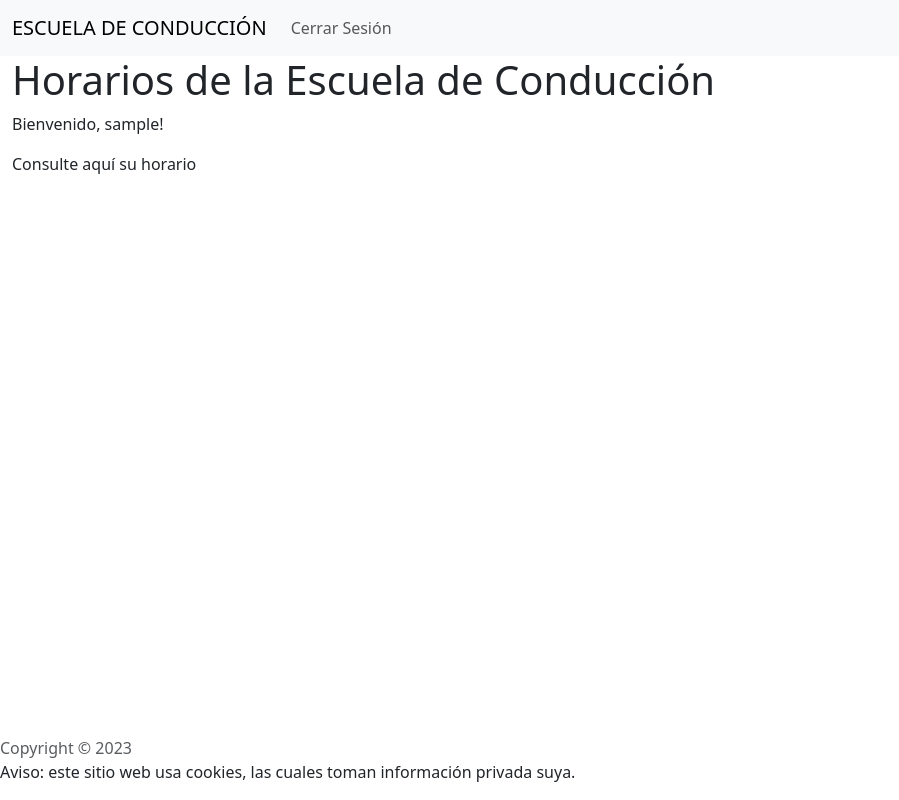
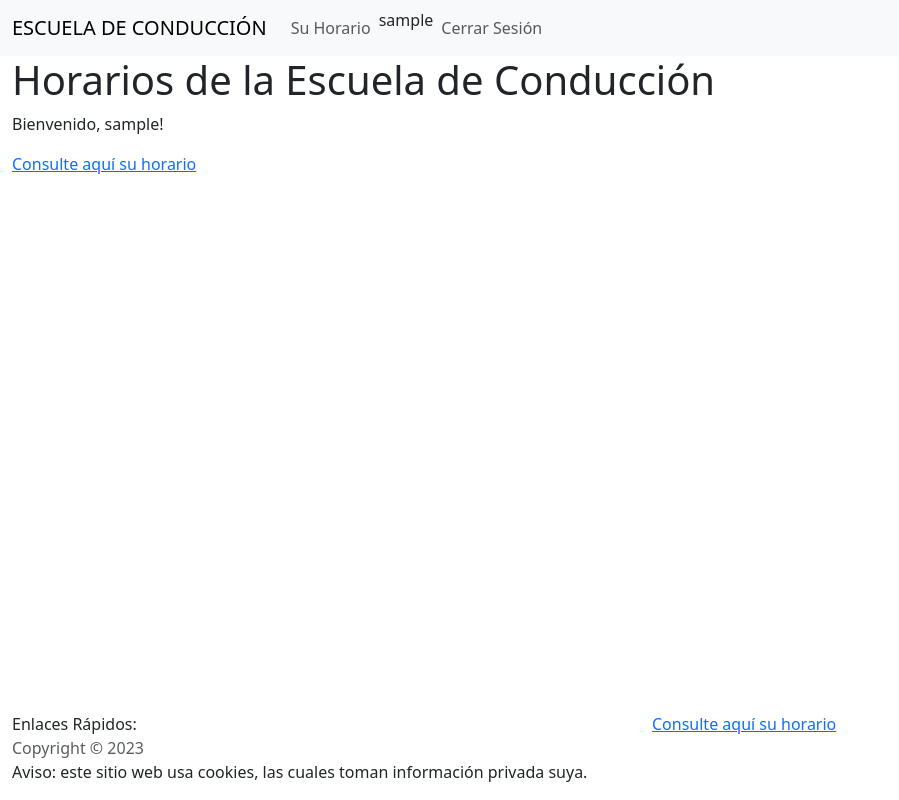
Before and after one commit to eduardoluis11/escuela-de-conduccion, a Django app: page / in a window 1280 px wide. Shown: the whole page, without its empty margins (0-899 px from the left). Run offline with Django 4.2, Linux system fonts and the light colour scheme; a user stored in the database is signed in; tables that the repository leaves empty hold one stand-in row (values such as "Sample post").

Commit message:
El Footer tiene enlace a "Su Horario" para Choferes

```diff
--- a/app_horarios/templates/disposicion.html
+++ b/app_horarios/templates/disposicion.html
@@ -33,8 +33,30 @@ contenido en la página (fuente: https://stackoverflow.com/questions/40853952/bo
     </button>
     <div class="collapse navbar-collapse" id="navbarNav">
         <ul class="navbar-nav">
-            <!-- Esto renderiza el enlace para cerrar sesión si has iniciado sesión -->
+
+            <!-- Esto me aparece si el usuario inicia sesión.
+
+            El nombre del usuario siempre debe aparecer en la barra de navegación si se loguea.
+
+            Si el usuario es un chofer, solo debe aparecer el enlace "Su Horario" para que el chofer pueda ver su
+            propio horario.
+
+            -->
             {% if user.is_authenticated %}
+
+                <!-- Si el usuario es un chofer -->
+                {% for chofer in lista_de_choferes %}
+                    {% if id_del_usuario_logueado == chofer.id_de_usuario_id %}
+                        <a class="nav-link" href="#">Su Horario</a>
+                    {% endif %}
+                {% endfor %}
+
+                <!-- Nombre del usuario logueado -->
+                <li class="nav-item">
+                    <p>{{user.username}}</p>
+                </li>
+
+                <!-- Esto renderiza el enlace para cerrar sesión -->
                 <li class="nav-item">
                     <a class="nav-link" href="{% url 'cerrar_sesion' %}">Cerrar Sesión</a>
                 </li>
@@ -58,9 +80,39 @@ contenido en la página (fuente: https://stackoverflow.com/questions/40853952/bo
     {% endblock %}
 </div>
 
-<!-- "mt-auto" o "margin top auto" me mantendrá el pie de la página al fondo de la página, independientemente
- de que haya mucho o poco contenido en la página -->
-<footer class="mt-auto">
+<!-- Pie de la página.
+
+"mt-auto" o "margin top auto" me mantendrá el pie de la página al fondo de la página, independientemente
+ de que haya mucho o poco contenido en la página.
+
+Los mismos enlaces de la barra de navegación los pondré aquí, para que asi la web app sea fácil de usar.
+Para poner los enlaces rápidos, lo ideal es usar un grid de bootstrap.
+
+La columna "Enlaces rápidos" y "Su Horario" me están generando un overflow horizontal. Se los voy a quitar.
+Con colocar todo el footer con un container fluid, se me quitaron los overflows.
+ -->
+<footer class="mt-auto container-fluid">
+
+    <!-- Grid o cuadrícula de Bootstrap con los enlaces rápidos -->
+    <div class="row">   <!-- Fila -->
+
+        <!-- Estas 2 columnas me están generando un overflow horizontal. -->
+        <div class="col">   <!-- Columna con los enlaces rápidos -->
+            <span>Enlaces Rápidos:</span>
+        </div>
+        <!-- Enlace a "Su Horario" si el usuario es un Chofer -->
+        <div class="col">
+            {% for chofer in lista_de_choferes %}
+                {% if id_del_usuario_logueado == chofer.id_de_usuario_id %}
+                    <a href="#">Consulte aquí su horario</a>
+                {% endif %}
+            {% endfor %}
+        </div>
+
+
+    </div>
+
+
     <!-- Aviso de copyright. El script que agregué va a actualizar el año automáticamente cada año (fuente:
     https://kerstinmartin.com/blog/copyright-notice ). -->
     <span class="mb-3 mb-md-0 text-muted">
--- a/app_horarios/templates/index.html
+++ b/app_horarios/templates/index.html
@@ -22,11 +22,8 @@ llama al código de disposicion.html (para renderizar la barra de navegación y
         -->
         {% for chofer in lista_de_choferes %}
             {% if id_del_usuario_logueado == chofer.id_de_usuario_id %}
-
-                <p>Consulte aquí su horario</p>
-
+                <a href="#">Consulte aquí su horario</a>
             {% endif %}
-
         {% endfor %}
 
 
```
